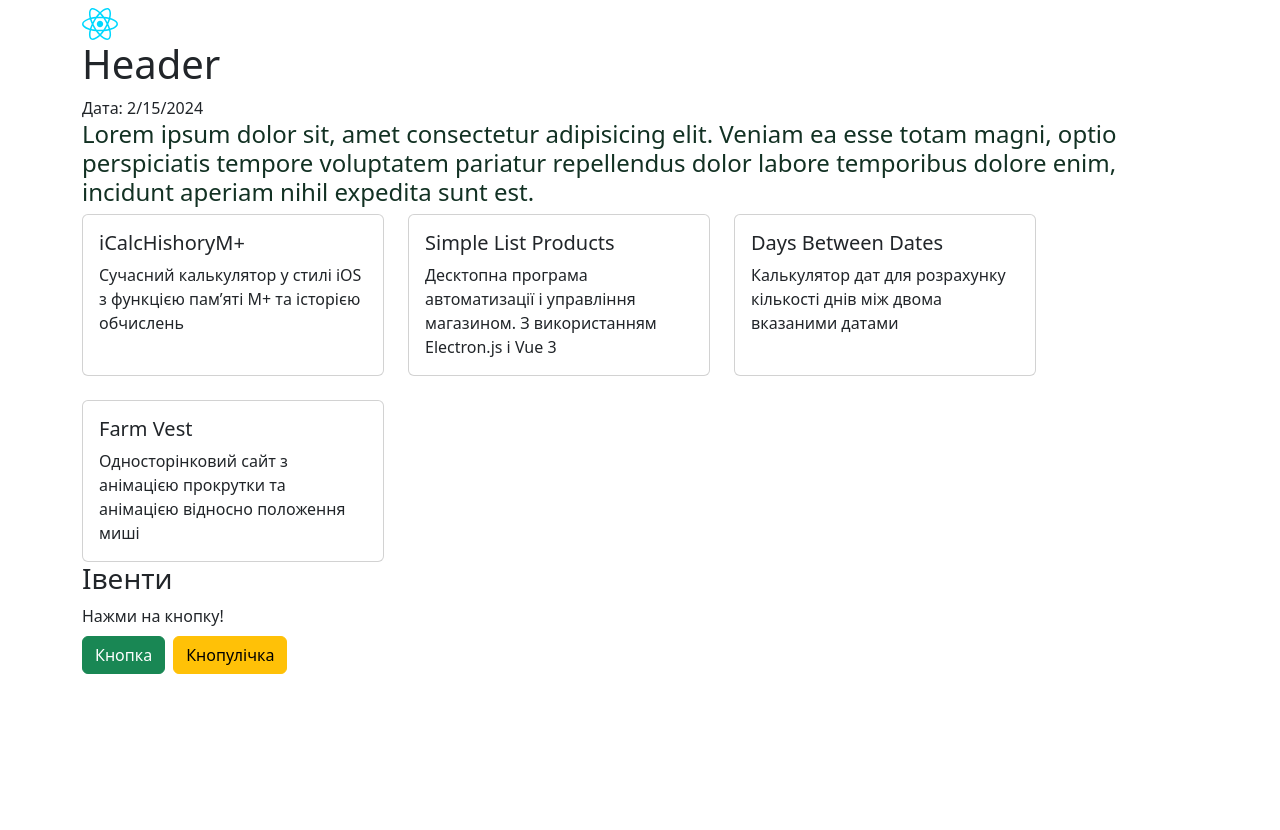
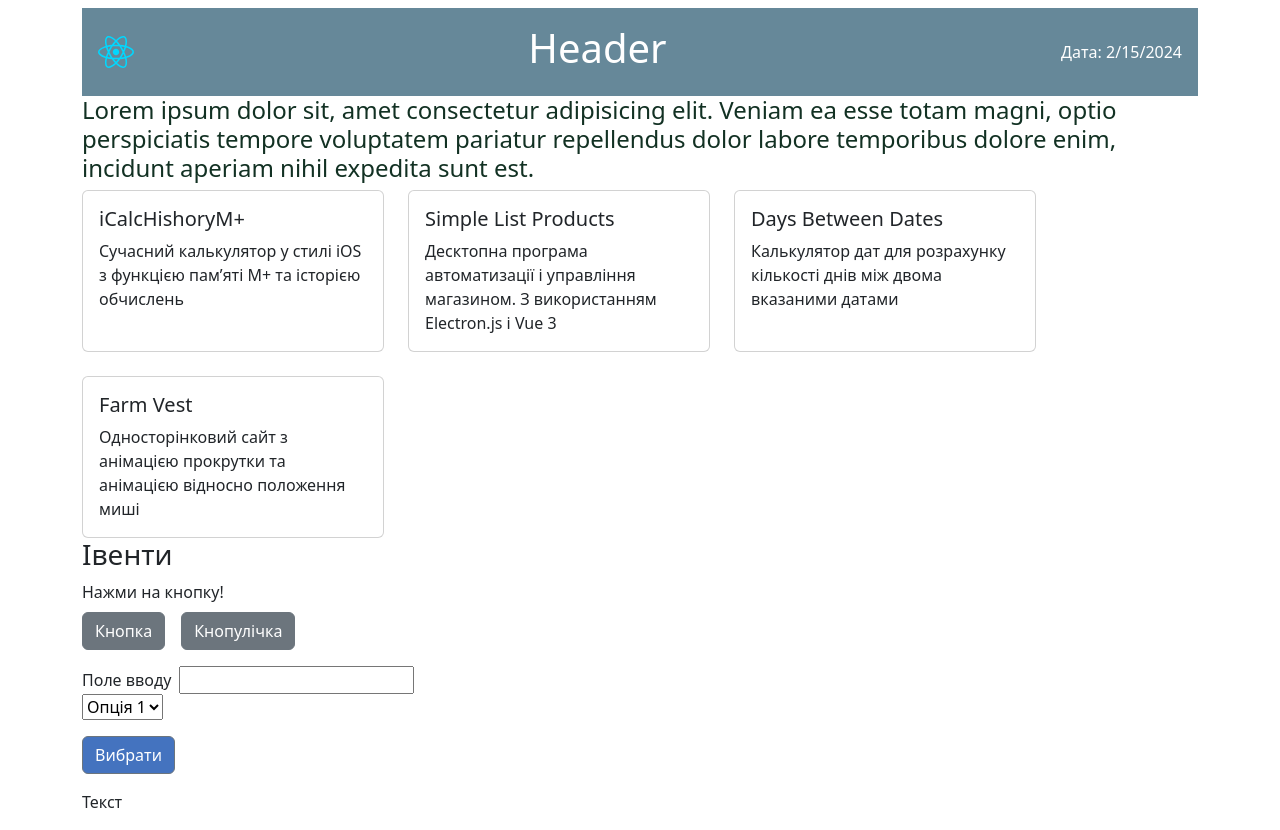
Before and after one commit to yuri-cyo/Learn-React-2024, a React (Vite) app: page / in a window 1280 px wide. Before the commit the page ends 800 px from the top, so only its background shows below. Built offline with nearby package versions, Linux system fonts and the light colour scheme.

Commit message:
learn .module.scss

```diff
--- a/package.json
+++ b/package.json
@@ -12,7 +12,8 @@
   "dependencies": {
     "bootstrap": "^5.3.2",
     "react": "^18.2.0",
-    "react-dom": "^18.2.0"
+    "react-dom": "^18.2.0",
+    "styled-components": "^6.1.8"
   },
   "devDependencies": {
     "@types/react": "^18.2.55",
--- a/src/App.jsx
+++ b/src/App.jsx
@@ -1,7 +1,8 @@
 import Header from "./components/Header"
 import SectionCards from "@/components/SectionCards"
 
-import SectionButtons from "./components/SectionButtons"
+import SectionButtons from "@/components/SectionButtons"
+import ImputSection from "@/components/ImputSection"
 // import { Fragment } from "react" анаог обгортки <></>
 
 
@@ -16,6 +17,7 @@ export default function App() {
         <main>
           <SectionCards />
           <SectionButtons />
+          <ImputSection />
         </main>
       </div>
     {/* </Fragment> */}
--- a/src/components/Button/Button.jsx
+++ b/src/components/Button/Button.jsx
@@ -1,17 +1,22 @@
 
 import PropTypes from "prop-types"
+import classes from '@/components/Button/Button.module.scss';
 
-export default function Button({children, className, onClick, isActive}) {
+export default function Button({children, isActive, ...props}) {
+
   Button.propTypes = {
     className: PropTypes.string, // Валідація для пропса className
     children: PropTypes.node.isRequired, // Валідація для дочірніх елементів (children)
     onClick: PropTypes.func.isRequired, // Валідація для функції onClick
     isActive: PropTypes.string
   };
+
+  // console.log(classes);
   return (
   <button
-    className={`btn ${className ?? ''}${isActive ?? ''}`}
-    onClick={onClick}>
+  {...props}
+    className={`btn btn-secondary ${classes.buttonClc} ${isActive ? classes.activeBtn : ''}`}
+    >
       {children}</button>
   )
 }
--- a/src/components/Button/Button.scss
+++ b/src/components/Button/Button.module.scss
@@ -1,11 +1,14 @@
 
-.button-clc {
+.buttonClc {
     // font-size: 32px;
-    background: #df1d51;
     // border-color: transparent;
     // border-color: transparent;
+    &:not(:last-child) {
+
+        margin-right: 1rem;
+    }
     &:hover {
-        // background: #b81943;
+        color: #fff;
         // border-color: transparent;
     }
 }
@@ -20,8 +23,8 @@
 // }
 
 .activeBtn {
-    background: #bfbd44;
+    background: #4473bf;
     &:hover {
-        background: #a3a013;
+        background: #2c4c80;
     }
 }
--- a/src/components/Header.jsx
+++ b/src/components/Header.jsx
@@ -1,11 +1,21 @@
 import logo from '@/assets/react.svg'
+import styled from 'styled-components'
+
+const HeadesStyle = styled.header`
+    display: flex;
+    justify-content: space-between;
+    align-items: center;
+    padding: 1rem;
+    background-color: #689;
+    color: #fff;
+`
 
 export default function Header() {
     return(
-        <header>
+        <HeadesStyle>
             <img src={logo} alt="Logo"/>
             <h1>Header</h1>
             <span>Дата: { new Date().toLocaleDateString() } </span>
-        </header>
+        </HeadesStyle>
     )
 }
--- /dev/null
+++ b/src/components/ImputSection.jsx
@@ -0,0 +1,43 @@
+import Button from "@/components/Button/Button.jsx"
+import { useState } from "react"
+export default function ImputSection() {
+  const [name, setName] = useState('')
+  const [hasError, setHasError] = useState(false)
+  const [myInput, setMyInput] = useState('Текст')
+  function inputChange(e) {
+    console.log(e.target.value);
+    setName(e.target.value)
+    setHasError(e.target.value.trim().length === 0)
+  }
+
+  return(
+    <section className="">
+      <div>
+        <label className="pe-2" htmlFor="name">Поле вводу</label>
+        <input
+          className=""
+          type="text"
+          id="name"
+          value={name} onChange={inputChange}
+          style={{
+            border: hasError ? '1px solid red' : null
+          }}
+          />
+      </div>
+      <select id="reasons" className="" onChange={event => setMyInput(event.target.value)}>
+        <option value="1">Опція 1</option>
+        <option value="2">Опція 2</option>
+        <option value="3">Опція 3</option>
+      </select>
+      <div className="mt-3">
+        <Button disabled={hasError} isActive={!hasError} className="btn-success">Вибрати</Button>
+      </div>
+      <div>
+        <p>{name}</p>
+      </div>
+      <div>
+        <p>{myInput}</p>
+      </div>
+    </section>
+  )
+}
--- a/src/components/SectionButtons.jsx
+++ b/src/components/SectionButtons.jsx
@@ -1,5 +1,6 @@
 // import { useState } from "react"
 import Button from "@/components/Button/Button"
+import classes from '@/components/Button/Button.module.scss';
 import { useState } from "react"
 
 export default function SectionButtons() {
@@ -11,20 +12,21 @@ export default function SectionButtons() {
   }
   return(
     // <p>qqwe</p>
-    <section className="">
+    <section className="mb-3">
       <h3>Івенти</h3>
       <div className="mb-2">
         <span>{contentType}</span>
       </div>
       <Button
-        isActive={contentType === 'Кнопка' ? 'activeBtn' : ''}
+        isActive={contentType === 'Кнопка' ?
+        classes.activeBtn : ''}
         onClick={click}
-        className="btn-success me-2 "
+        // className="btn-success me-2 "
           >Кнопка</Button>
       <Button
-        isActive={contentType === 'Кнопулічка' ? 'activeBtn' : ''}
+        isActive={contentType === 'Кнопулічка' ? classes.activeBtn : ''}
         onClick={click}
-        className="btn-warning me-2 "
+        // className="btn-warning me-2 "
           >Кнопулічка</Button>
     </section>
   )
```
Also changed, not shown: 1 other file (tests, documents, lock files or other folders).
